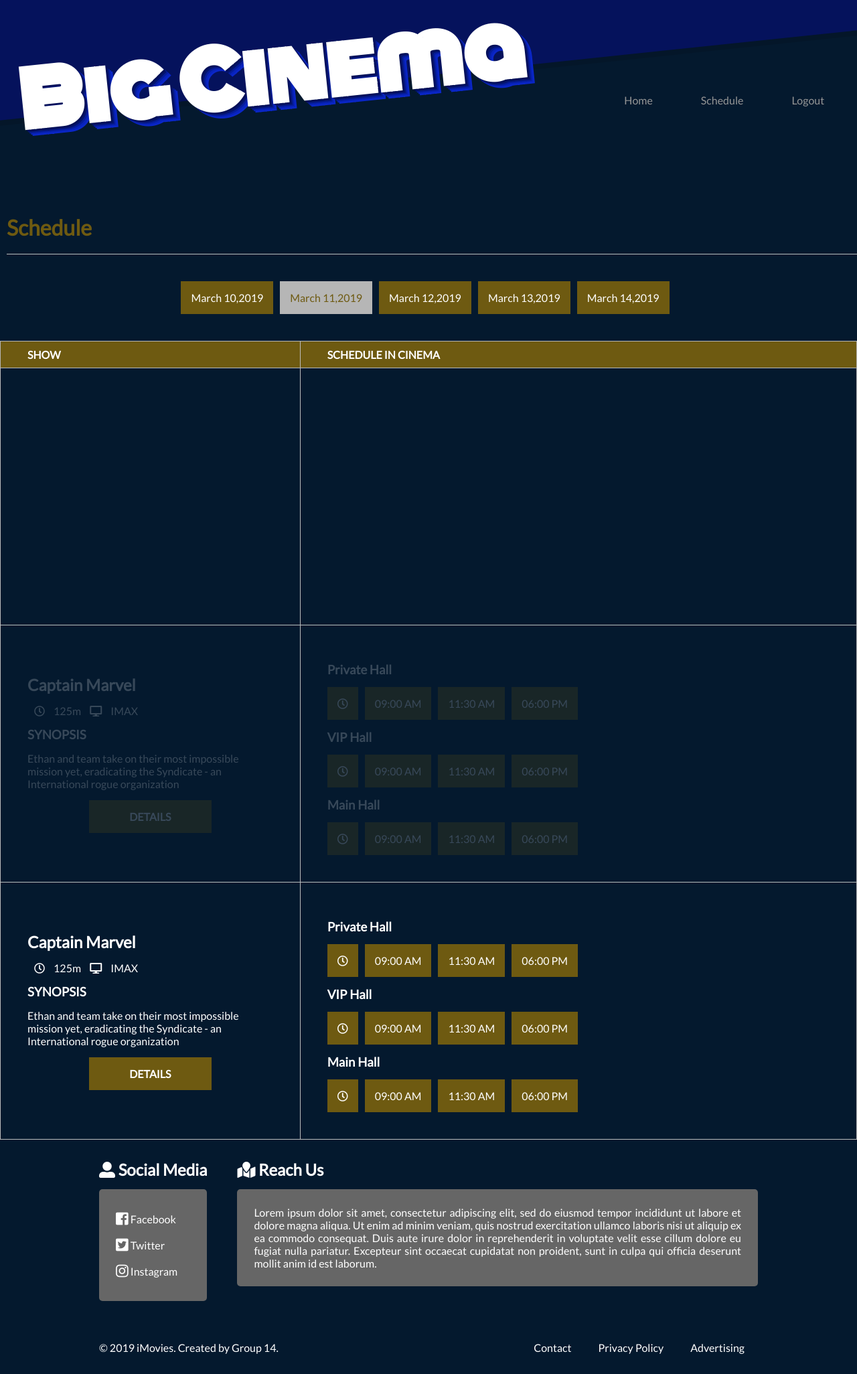
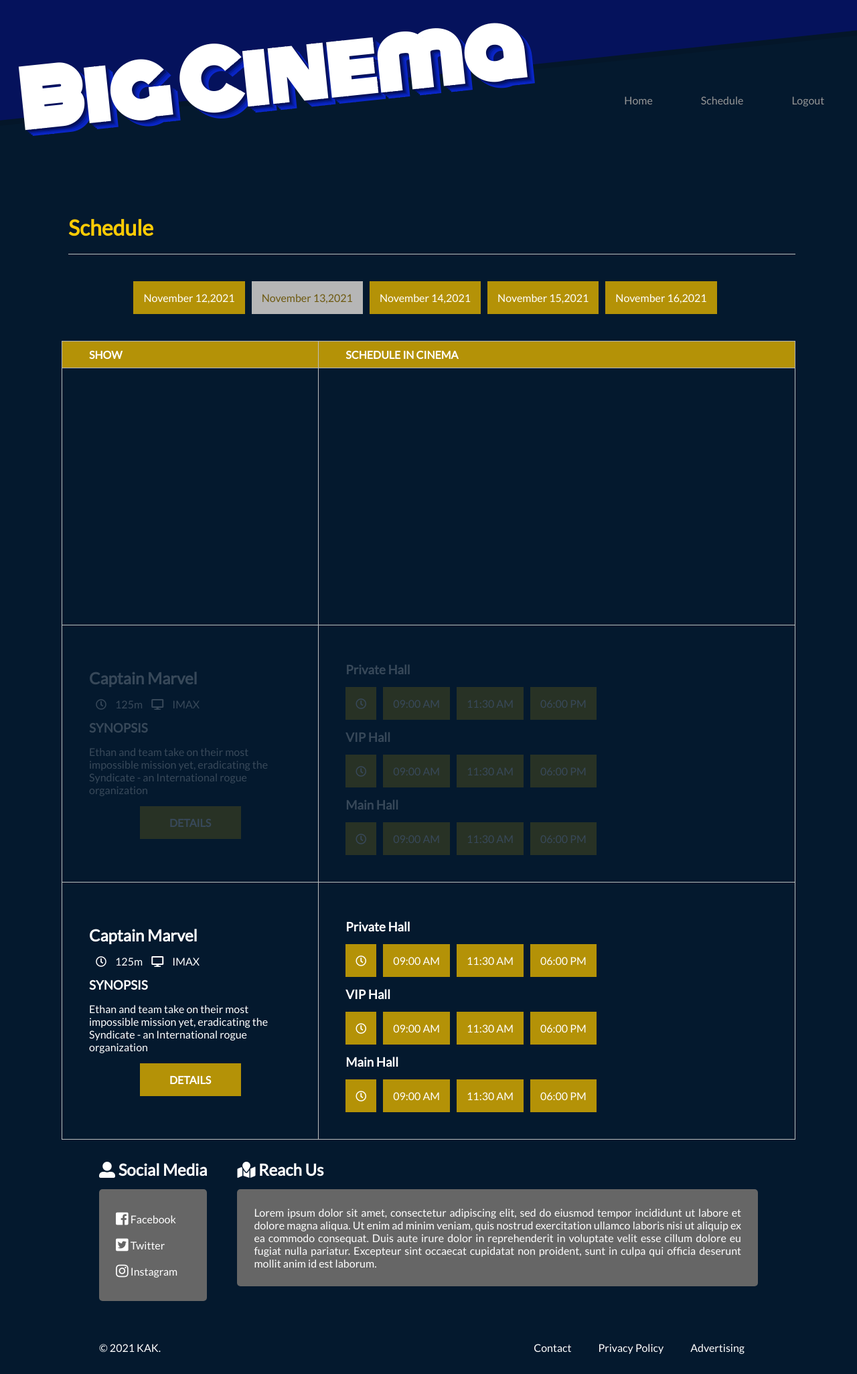
Before and after one commit to KaushalBarhate/Big-Cinema, a PHP site: page /schedule.php in a window 1280 px wide. Shown: the whole page at 67% size. Run offline with PHP 8.4, Linux system fonts and the light colour scheme.

Commit message:
design changes

```diff
--- a/includes/footer.php
+++ b/includes/footer.php
@@ -14,7 +14,7 @@
     </div>
 </div>
 <div class="footer-section  footer-section3">
-    <p>© 2019 iMovies. Created by Group 14. </p>
+    <p>© 2021 KAK. </p>
     <a>Advertising</a>
     <a>Privacy Policy</a>
     <a>Contact </a>
--- a/schedule.php
+++ b/schedule.php
@@ -17,11 +17,11 @@
     <div class="schedule-section">
         <h1>Schedule</h1>
         <div class="schedule-dates">
-            <div class="schedule-item">March 10,2019</div>
-            <div class="schedule-item schedule-item-selected">March 11,2019</div>
-            <div class="schedule-item">March 12,2019</div>
-            <div class="schedule-item">March 13,2019</div>
-            <div class="schedule-item">March 14,2019</div>
+            <div class="schedule-item">November 12,2021</div>
+            <div class="schedule-item schedule-item-selected">November 13,2021</div>
+            <div class="schedule-item">November 14,2021</div>
+            <div class="schedule-item">November 15,2021</div>
+            <div class="schedule-item">November 16,2021</div>
         </div>
         <div class="schedule-table">
             <table>
--- a/style/styles.css
+++ b/style/styles.css
@@ -84,7 +84,7 @@ nav {
 
 .navbar ul li:hover {
   cursor: pointer;
-  background-color: #796700;
+  background-color: #ffcb05;
 }
 
 .navbar ul li:hover > a {
@@ -183,7 +183,7 @@ footer {
 }
 
 .movie-show-container > h1 {
-  color: #796700;
+  color: #ffcb05;
   text-align: left;
   padding: 0 0 10px 0;
 }
@@ -199,7 +199,7 @@ footer {
   display: block;
   height: 3px;
   width: 7%;
-  background: #796700;
+  background: #ffcb05;
   position: relative;
   bottom: -10px;
 }
@@ -286,7 +286,7 @@ footer {
   display: block;
   height: 3px;
   width: 7%;
-  background: #6e5a11;
+  background: #ffcb05;
   position: relative;
   bottom: -10px;
 }
@@ -362,7 +362,7 @@ footer {
 }
 
 .services-section > h1 {
-  color: #796700;
+  color: #ffcb05;
   text-align: left;
   padding: 0 0 10px 0;
 }
@@ -378,7 +378,7 @@ footer {
   display: block;
   height: 3px;
   width: 7%;
-  background: #796700;
+  background: #ffcb05;
   position: relative;
   bottom: -10px;
 }
@@ -391,7 +391,7 @@ footer {
 }
 
 .service-item > h2 {
-  color: #796700;
+  color: #ffcb05;
   padding: 25px 0;
 }
 
@@ -433,7 +433,7 @@ footer {
 }
 
 .booking-panel-section1 > h1 {
-color: #796700;
+  color: #ffcb05;
 }
 
 .booking-panel-section2 {
@@ -526,7 +526,7 @@ color: #796700;
 }
 
 .booking-form-container form button:hover {
-  background-color: #796700;
+  background-color: #ffcb05;
 }
 
 .booking-form-container form select {
@@ -563,11 +563,13 @@ color: #796700;
 /* Schedule Styling */
 
 .schedule-section {
-  width: 100%;
-  margin: 0 auto;
+  /* width: 80%; */
+  /* margin: 0 auto; */
+  border-width: 0 92px;
+  border-style: solid;
+  border-color: #04192e;
   background: #04192e;
   color: #ffffff;
-
 }
 
 .schedule-section > h1 {
@@ -575,7 +577,7 @@ color: #796700;
   margin: 0 0 40px 0;
   margin-left: 10px;
   border-bottom: 1px solid #bdbdbd;
-  color: #6e5a11;
+  color: #ffcb05;
 }
 
 .schedule-dates {
@@ -586,7 +588,7 @@ color: #796700;
 
 .schedule-item {
   padding: 15px;
-  background-color: #6e5a11;
+  background-color: #b49207;
   margin-right: 10px;
   color: #fff;
   cursor: pointer;
@@ -611,7 +613,7 @@ color: #796700;
 
 .schedule-table table tr th {
   padding: 10px 0 10px 40px;
-  background-color: #6e5a11;
+  background-color: #b49207;
   border: 1px solid #b6b6b6;
   color: #fff;
 }
@@ -837,7 +839,7 @@ color: #796700;
 }
 
 .admin-section1 ul li:hover {
-  background-color: #6e5a11;
+  background-color: #b49207;
   color: #fff;
   border-left: #fff 3px solid;
 }
```
